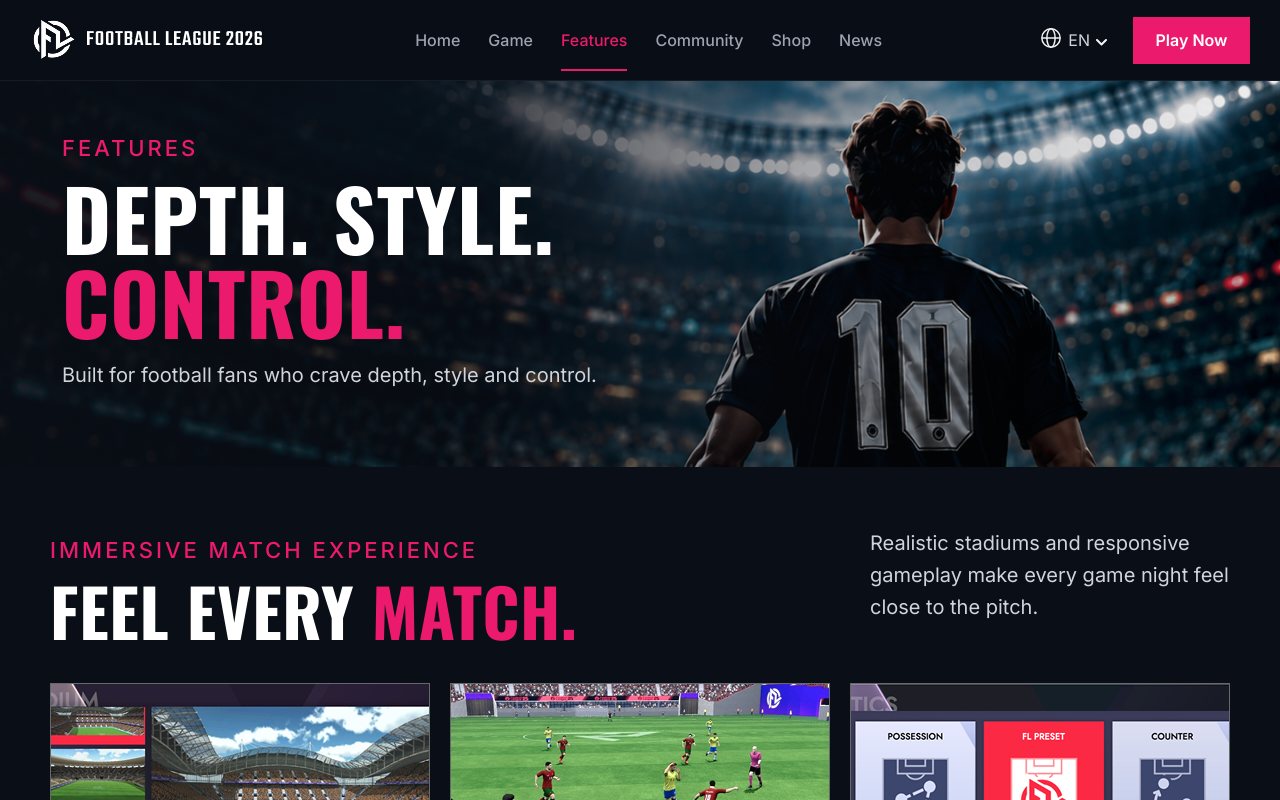
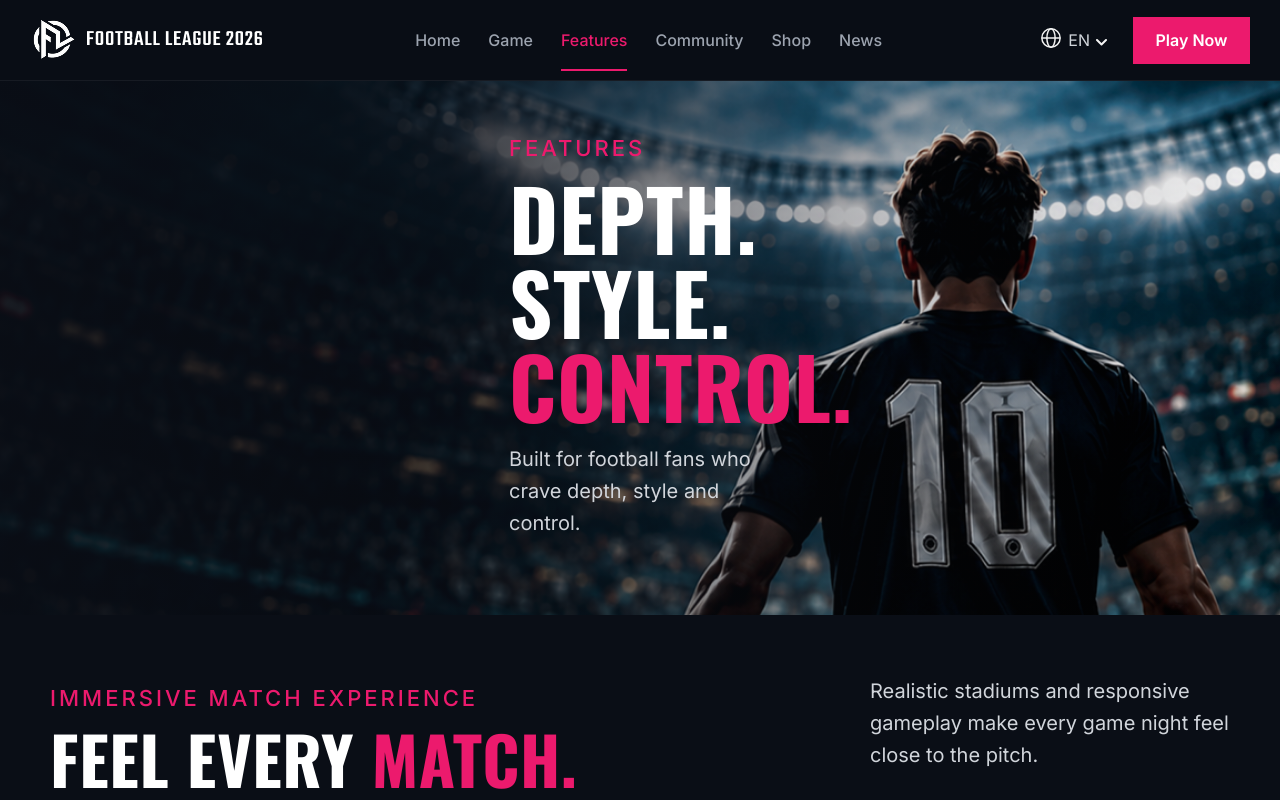
Before and after one commit to jyotithecode-sudo/football-website, a React (Vite) app: page /features in a window 1280 px wide. Shown: the top 800 px of the page. Built offline with nearby package versions, Linux system fonts and the light colour scheme.

Commit message:
Fix Features page build

```diff
--- a/src/FeaturesPage.css
+++ b/src/FeaturesPage.css
@@ -123,7 +123,12 @@
     font-size: 106px;
   }
 }
+@media (min-width: 767px) {
+.features-hero-content {
+    max-width: 326px !important;
 
+}
+}
 /* ---------- Immersive match experience ---------- */
 
 .match-intro {
```
